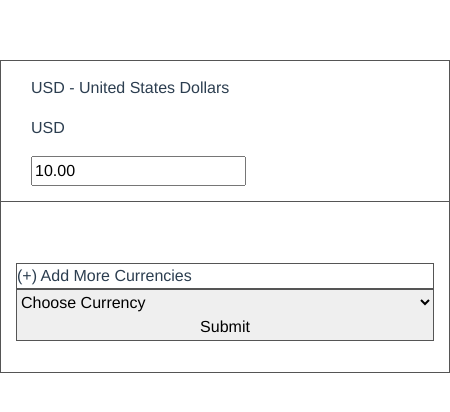
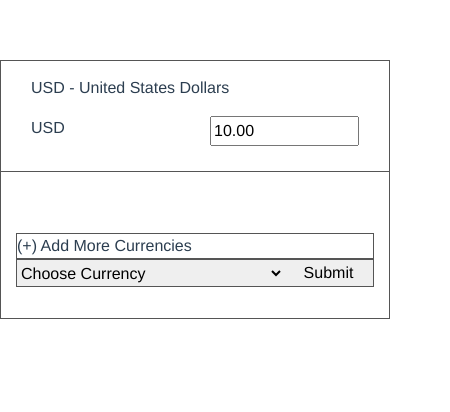
Before and after one commit to Ohmygodd/currencyconverter, a Vue app: page / in a window 390 px wide. Shown: the top 412 px of the page, 450 px wide, since content can reach past the window. Built offline with nearby package versions, Linux system fonts and the light colour scheme.

Commit message:
Add files via upload

```diff
--- a/src/components/currency.vue
+++ b/src/components/currency.vue
@@ -1,13 +1,13 @@
 <template>
   <div id="box" class="container">
     <div id="top" class="row">
-      <div class="col-lg-12">
+      <div class="col-lg-12 col-12">
         <p>USD - United States Dollars</p>
       </div>
-      <div class="col-lg-6">
+      <div class="col-lg-6 col-6">
         <p>USD</p>
       </div>
-      <div class="col-lg-6">
+      <div class="col-lg-6 col-6">
         <input id="currVal" type="number" name="" value="10.00" v-on:change="calculate()">
       </div>
     </div>
@@ -16,23 +16,23 @@
         <li v-for="(x , index) in rate" v-bind:key="x.name" v-bind:class="x.class">
           <div class="container">
             <div id="IDR" class="row">
-              <div id="left" class="container col-lg-10">
+              <div id="left" class="container col-lg-10 col-10">
                 <div class="row">
-                  <div class="col-lg-6">
+                  <div class="col-lg-6 col-6">
                     <p>{{ x.name }}</p>
                   </div>
-                  <div class="col-lg-6">
+                  <div class="col-lg-6 col-6">
                     <p><span class="finalamount">{{ x.total }}</span></p>
                   </div>
-                  <div class="col-lg-12">
+                  <div class="col-lg-12 col-12">
                     <p>{{ x.name }} - {{ x.currlong }}</p>
                   </div>
-                  <div class="col-lg-12">
+                  <div class="col-lg-12 col-12">
                     <p>1 USD = {{ x.name }} {{ x.exRate }}</p>
                   </div>
                 </div>
               </div>
-              <div id="del" class="col-lg-2">
+              <div id="del" class="col-lg-2 col-2">
                 <a v-on:click="removeElement(index)">(-)</a>
               </div>
             </div>
@@ -47,7 +47,7 @@
         <li id="drop" class="dropdown" v-show="addCurr">
           <div class="container">
             <div class="row">
-              <div class="col-lg-9">
+              <div class="col-lg-9 col-9">
                  <select id="slccurr" v-on:change="othercurr($event)">
                   <option readonly>Choose Currency</option>
                   <option id="optCAD" value="CAD">CAD</option>
@@ -61,7 +61,7 @@
                   <option id="optKRW" value="KRW">KRW</option>
                 </select>
               </div>
-              <div class="col-lg-3">
+              <div class="col-lg-3 col-3">
                 <input id="calc" type="submit" name="Submit">
               </div>
             </div>
@@ -92,6 +92,8 @@
       removeElement: function (index) {
         var name = this.rate[index].name;
         this.$delete(this.rate, index);
+        this.$delete(countryarr, index);
+        console.log(countryarr)
 
         var sel = document.getElementById('slccurr');
         var opt = document.createElement('option');
@@ -148,45 +150,21 @@
                   {name: curr, exRate: exRate, currlong:currtxt, class:'li'+curr}
                 );
                 this.result(exRate,0);
-                // html += '<li id="li'+curr+'">'+
-                //       '<div class="container">'+
-                //         '<div id="IDR" class="row">'+
-                //           '<div id="left" class="container col-lg-10">'+
-                //             '<div class="row">'+
-                //               '<div class="col-lg-6">'+
-                //                 '<p>'+curr+'</p>'+
-                //               '</div>'+
-                //               '<div class="col-lg-6">'+
-                //                 '<p><span class="finalamount">'+this.result(exRate,0)+'<span></p>'+
-                //               '</div>'+
-                //               '<div class="col-lg-12">'+
-                //                 '<p>'+curr+' - '+currtxt+'</p>'+
-                //               '</div>'+
-                //               '<div class="col-lg-12">'+
-                //                 '<p>1 USD = '+curr+' '+exRate+'</p>'+
-                //               '</div>'+
-                //             '</div>'+
-                //           '</div>'+
-                //           '<div id="del" class="col-lg-2">'+
-                //             '<a v-on:click="delCurr(\''+curr+'\')">(-)</a>'+
-                //           '</div>'+
-                //         '</div>'+
-                //       '</div>'+
-                //     '</li>'
                 $('.loading').css({'display':'none'});
-                // $('.convert').append(html);
-                // raddCurr();
               })
               .catch((error) => console.log(error));
           }
         }
       },
       result: function (x,y) {
+        $('.loading').css({'display':'block'});
         var base_amount = $('#currVal').val();
+    console.log("Calc Result")
+    console.log(this.rate)
         if (y == 0) {
           var index = this.rate.length - 1;
 
-          var final = base_amount*x;
+          var final = base_amount*x.toFixed(4);
           var name = this.rate[index].name;
           var exRate = this.rate[index].exRate;
           var c = this.rate[index].class;
@@ -194,10 +172,14 @@
 
           this.$delete(this.rate, index);
           this.rate.push(
-            {name: name, exRate: exRate.toFixed(2), currlong:currlong, class:c, total:final.toFixed(2)}
+            {name: name, exRate: exRate.toFixed(4), currlong:currlong, class:c, total:final.toFixed(4)}
           );
         }else{
           var c = countryarr.toString();
+          console.log("arr length")
+          console.log(countryarr.length)
+          console.log(this.rate.length)
+          console.log(this.rate)
           axios.get("https://api.exchangeratesapi.io/latest?base=USD&symbols="+c)
             .then(response => {
               for (var i=countryarr.length-1; i>=0; i--) {
@@ -207,21 +189,22 @@
                 var c="";
                 var currlong="";
 
+    console.log("Calc change Result "+[i])
+    console.log(this.rate[i])
                 var rate = response.data.rates;
                 var exRate = rate[countryarr[i]];
-                console.log(countryarr[i] +'-' +exRate)
-                  final = base_amount*exRate;
+                final = base_amount*exRate.toFixed(4);
                 name = this.rate[i].name;
                 c = this.rate[i].class;
                 currlong = this.rate[i].currlong;
                 this.$delete(this.rate, i);
                 this.rate.push(
-                    {name: name, exRate: exRate, currlong:currlong, class:c, total:final.toFixed(2)}
+                  {name: name, exRate: exRate.toFixed(4), currlong:currlong, class:c, total:final.toFixed(4)}
                 );
               }
           })
-
         }
+        $('.loading').css({'display':'none'});
       }
     }
   }
@@ -257,11 +240,6 @@
   #del a {
     cursor: pointer;
     line-height: 102px;}
-  /* ul#add li {
-    cursor: pointer;
-    display: none;}
-  ul#add li.active {
-    display: block;} */
   #drop .row div{
     padding: 0;}
   #slccurr,
@@ -269,4 +247,10 @@
     width: 100%;
     height: 100%;
     border: none;}
+  #currVal {
+    width: 100%;}
+  @media only screen and (max-width: 768px) {
+    #box {
+      width: auto;}
+  }
 </style>
```
Lines whose indentation alone changed are shown as unchanged.
